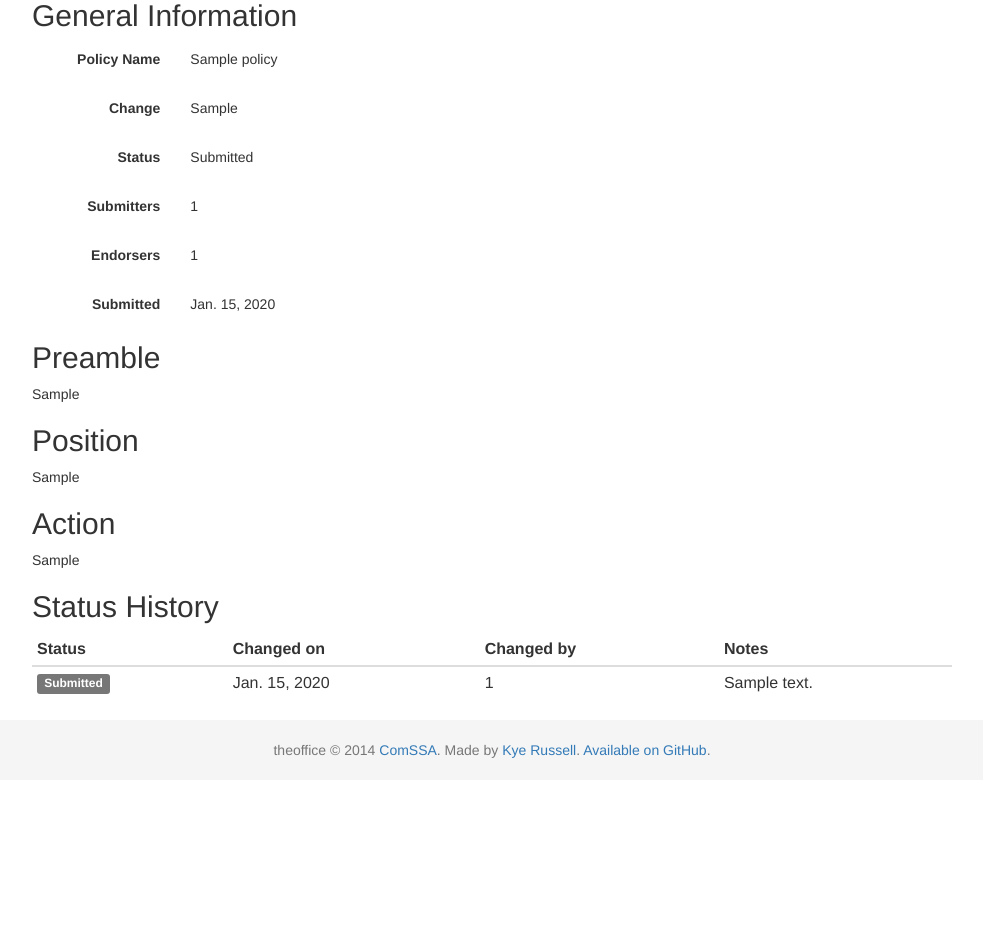
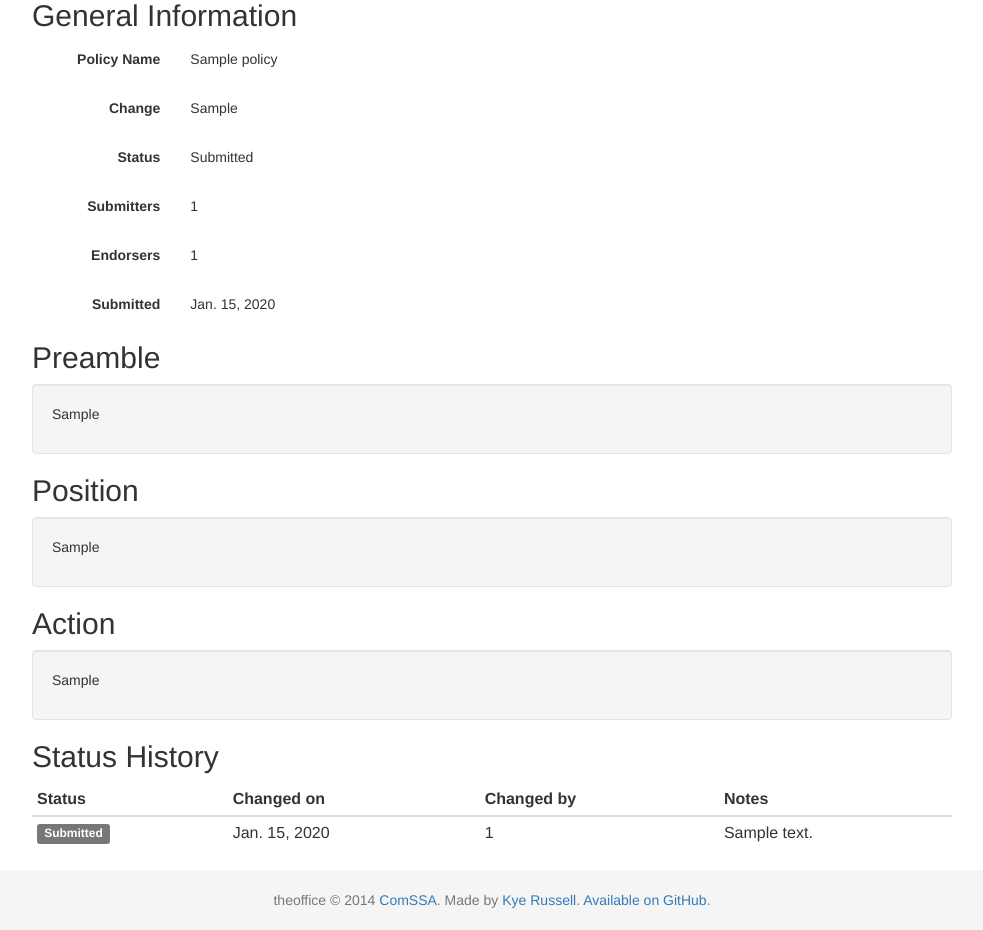
Before and after one commit to ComSSA/keydist, a Django app: page /policy/revision/1 in a window 1280 px wide. Shown: the part 268-1198 px from the top of the page, without its empty margins (148-1131 px from the left). Before the commit the page ends 1026 px from the top, so only its background shows below. Run offline with Django 3.2, Linux system fonts and the light colour scheme; a user stored in the database is signed in; tables that the repository leaves empty hold one stand-in row (values such as "Sample post"); parts of the project's set-up code (start-up, migrations or seed data) failed here and were passed over; some libraries are stand-ins or nearby versions.

Commit message:
better formatting on policy reviion info

```diff
--- a/policy/templates/policy/list.html
+++ b/policy/templates/policy/list.html
@@ -21,7 +21,7 @@
 			<tr>
 				<th><a href="{% url 'policy:info' object.id %}">{{ object.name }}</a> <span class="clickable active" data-toggle="collapse" id="policy-{{ object.id }}" data-target=".policy-{{ object.id }}-collapsed">{% bootstrap_icon "circle-arrow-down" %}</span></th>
 				<td>{{ object.status.get_status_display|policy_status_pretty }}</td>
-				<td></td>
+				<td>—</td>
 				<td>
 					<a class="btn btn-default btn-sm" data-toggle="tooltip" title="Amend Policy" href="{% url 'policy:amend' object.id %}">{% bootstrap_icon 'file' %}</a>
 				</td>
--- a/policy/templates/policy/revision_info.html
+++ b/policy/templates/policy/revision_info.html
@@ -32,13 +32,19 @@
 	{{ object.timestamp|date|display_pair:"Submitted" }}
 
 	<h2>Preamble</h2>
-	{{ object.preamble|markdown }}
+	<div class="well">
+		{{ object.preamble|markdown }}
+	</div>
 
 	<h2>Position</h2>
-	{{ object.position|markdown }}
+	<div class="well">
+		{{ object.position|markdown }}
+	</div>
 
 	<h2>Action</h2>
-	{{ object.action|markdown }}
+	<div class="well">
+		{{ object.action|markdown }}
+	</div>
 
 	<h2>Status History</h2>
 	<table class="table table-condensed col-md-4">
```
